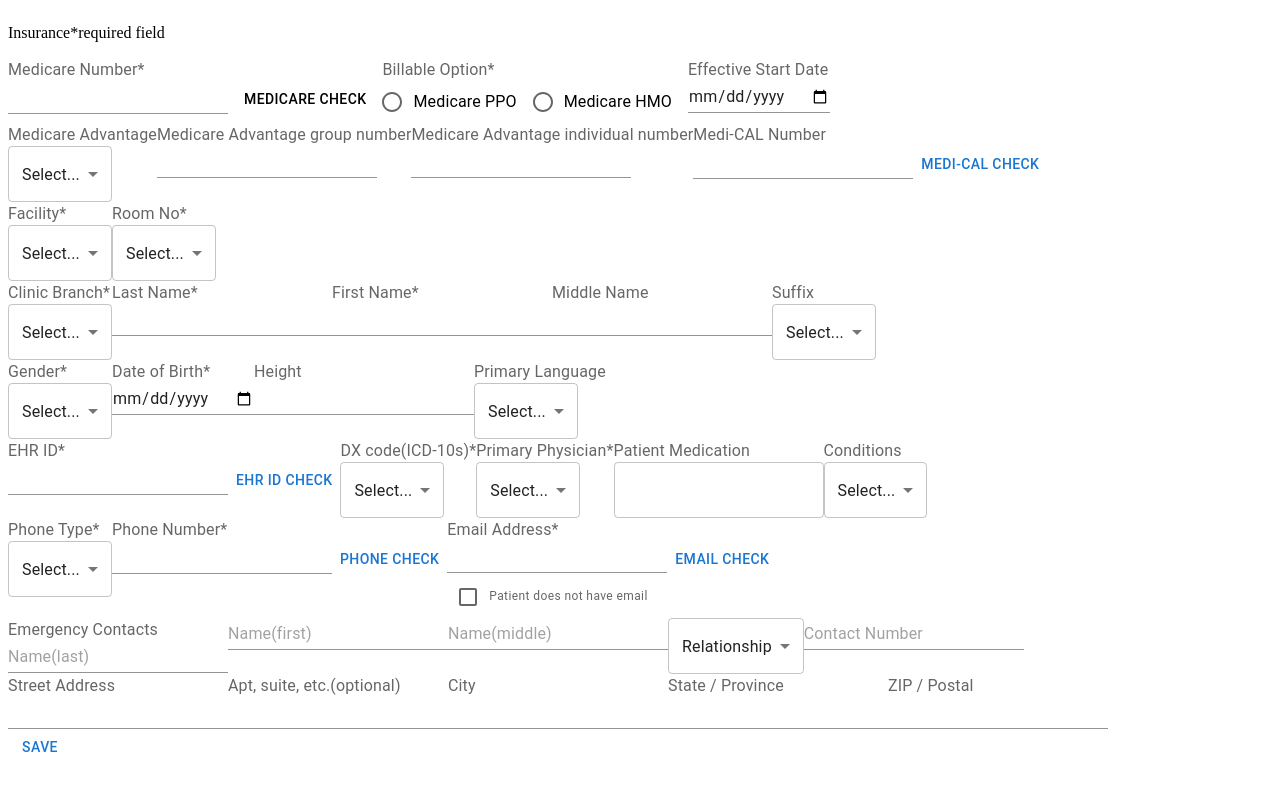
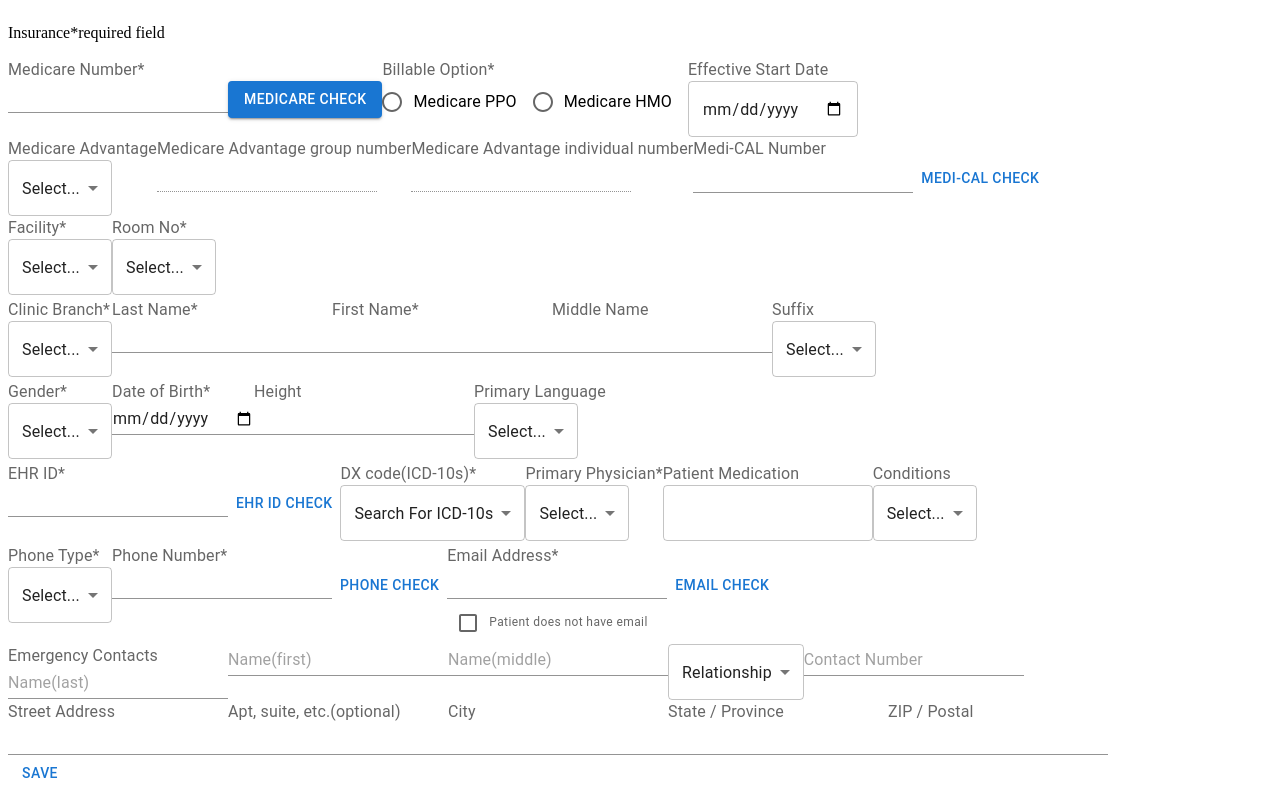
Before and after one commit to jiji-hoon96/hookForm-ex, a React (Vite) app: page /patientCreate-EH in a window 1280 px wide. Built offline with nearby package versions, Linux system fonts and the light colour scheme.

Commit message:
feat: react-hook-form
UI component들을 zod를 resolver로하만든  react-hook-form으로 감싸고
필수인 component 들에게 register를 적용함.

```diff
--- a/src/test2/EH/Schema/InsuranceSchema.ts
+++ b/src/test2/EH/Schema/InsuranceSchema.ts
@@ -7,49 +7,48 @@ export const insuranceSchema = z.object({
 
   unrequiredInput: z.string(),
 
+  emailAddress: z.string().min(1, "This field is required.").email(),
+
+  height: z.string(),
+
   date: z.coerce.date(),
 
-  billableOption: z.enum(["Medicare PPO", "Medicare HMO"], {
-    invalid_type_error: "This field is required.",
-  }),
+  billableOption: z.enum(["Medicare PPO", "Medicare HMO"], {}),
 
   medicareAdvantage: z.enum(["box1", "box2", "box3", "defaultValue"], {
     required_error: "This field is required.",
   }),
 
-  facility: z.enum(["box1", "box2", "box3", "defaultValue"], {
-    required_error: "This field is required.",
+  facility: z.enum(["box1", "box2", "box3"], {
+    message: "This field is required.",
+  }),
+  roomNo: z.enum(["box1", "box2", "box3"], {
+    message: "This field is required.",
   }),
 
-  roomNo: z.enum(["box1", "box2", "box3", "defaultValue"], {
-    required_error: "This field is required.",
-  }),
-
-  clinicBranch: z.enum(["box1", "box2", "box3", "defaultValue"], {
-    required_error: "This field is required.",
+  clinicBranch: z.enum(["box1", "box2", "box3"], {
+    message: "This field is required.",
   }),
 
   suffix: z.enum(["box1", "box2", "box3", "defaultValue"]),
 
-  gender: z.enum(["male", "female", "X", "defaultValue"], {
-    required_error: "This field is required.",
+  gender: z.enum(["male", "female", "X"], {
+    message: "This field is required.",
   }),
 
   primaryLanguage: z.enum(["Korean", "English", "Spanish", "defaultValue"]),
 
-  dXCode: z.enum(["box1", "box2", "box3", "defaultValue"], {
-    required_error: "This field is required.",
+  dXCode: z.enum(["box1", "box2", "box3"], {
+    message: "This field is required.",
   }),
 
-  primaryPhysician: z.enum(["box1", "box2", "box3", "defaultValue"], {
-    required_error: "This field is required.",
+  primaryPhysician: z.enum(["box1", "box2", "box3"], {
+    message: "This field is required.",
   }),
 
   conditions: z.enum(["box1", "box2", "box3", "defaultValue"]),
 
-  phoneType: z.enum(["Home", "Work", "Mobile", "defaultValue"], {
-    required_error: "This field is required.",
+  phoneType: z.enum(["Home", "Work", "Mobile"], {
+    message: "This field is required.",
   }),
-
-  emailAddress: z.string().min(1, "This field is required.").email(),
 });
--- a/src/test2/EH/test2.tsx
+++ b/src/test2/EH/test2.tsx
@@ -10,6 +10,7 @@ import {
   Button,
   TextField,
   Checkbox,
+  FormHelperText,
 } from "@mui/material";
 import { useForm } from "react-hook-form";
 import { InsuranceSchemaType, insuranceSchema } from "./Schema/InsuranceSchema";
@@ -41,7 +42,7 @@ function Test2EH() {
 
   console.log(watch());
   return (
-    <>
+    <form onSubmit={handleSubmit((data) => console.log(data))}>
       <section style={{ display: "flex" }}>
         <p>Insurance</p>
         <p>*required field</p>
@@ -49,8 +50,14 @@ function Test2EH() {
       <section style={{ display: "flex" }}>
         <div>
           <InputLabel>Medicare Number*</InputLabel>
-          <Input required />
-          <Button variant='filled'>Medicare Check</Button>
+          <TextField
+            variant='standard'
+            {...register("requiredInput")}
+            helperText={errors.requiredInput?.message}
+            FormHelperTextProps={{ sx: { color: "red" } }}
+          />
+
+          <Button variant='contained'>Medicare Check</Button>
         </div>
 
         <div>
@@ -62,6 +69,7 @@ function Test2EH() {
                 value={value}
                 control={<Radio />}
                 label={value}
+                {...register("billableOption")}
               />
             ))}
           </RadioGroup>
@@ -69,7 +77,7 @@ function Test2EH() {
 
         <div>
           <InputLabel>Effective Start Date</InputLabel>
-          <Input type='date' />
+          <TextField type='date' />
         </div>
       </section>
       <section style={{ display: "flex" }}>
@@ -89,17 +97,17 @@ function Test2EH() {
 
         <div>
           <InputLabel>Medicare Advantage group number</InputLabel>
-          <Input />
+          <TextField variant='standard' disabled />
         </div>
 
         <div>
           <InputLabel>Medicare Advantage individual number</InputLabel>
-          <Input />
+          <TextField variant='standard' disabled />
         </div>
 
         <div>
           <InputLabel>Medi-CAL Number</InputLabel>
-          <Input />
+          <Input {...register("unrequiredInput")} />
           <Button>Medi-CAL Check</Button>
         </div>
       </section>
@@ -107,7 +115,7 @@ function Test2EH() {
       <section style={{ display: "flex" }}>
         <div>
           <InputLabel>Facility*</InputLabel>
-          <Select defaultValue='defaultValue'>
+          <Select defaultValue='defaultValue' {...register("facility")}>
             <MenuItem disabled value='defaultValue'>
               Select...
             </MenuItem>
@@ -117,11 +125,14 @@ function Test2EH() {
               </MenuItem>
             ))}
           </Select>
+          <FormHelperText sx={{ color: "red" }}>
+            {errors.facility?.message}
+          </FormHelperText>
         </div>
 
         <div>
           <InputLabel>Room No*</InputLabel>
-          <Select defaultValue='defaultValue'>
+          <Select defaultValue='defaultValue' {...register("roomNo")}>
             <MenuItem disabled value='defaultValue'>
               Select...
             </MenuItem>
@@ -131,13 +142,16 @@ function Test2EH() {
               </MenuItem>
             ))}
           </Select>
+          <FormHelperText sx={{ color: "red" }}>
+            {errors.roomNo?.message}
+          </FormHelperText>
         </div>
       </section>
 
       <section style={{ display: "flex" }}>
         <div>
           <InputLabel>Clinic Branch*</InputLabel>
-          <Select defaultValue='defaultValue'>
+          <Select defaultValue='defaultValue' {...register("clinicBranch")}>
             <MenuItem disabled value='defaultValue'>
               Select...
             </MenuItem>
@@ -147,16 +161,29 @@ function Test2EH() {
               </MenuItem>
             ))}
           </Select>
+          <FormHelperText sx={{ color: "red" }}>
+            {errors.clinicBranch?.message}
+          </FormHelperText>
         </div>
 
         <div>
           <InputLabel>Last Name*</InputLabel>
-          <Input />
+          <TextField
+            variant='standard'
+            helperText={errors.requiredInput?.message}
+            FormHelperTextProps={{ sx: { color: "red" } }}
+            {...register("requiredInput")}
+          />
         </div>
 
         <div>
           <InputLabel>First Name*</InputLabel>
-          <Input />
+          <TextField
+            variant='standard'
+            helperText={errors.requiredInput?.message}
+            FormHelperTextProps={{ sx: { color: "red" } }}
+            {...register("requiredInput")}
+          />
         </div>
 
         <div>
@@ -182,7 +209,7 @@ function Test2EH() {
       <section style={{ display: "flex" }}>
         <div>
           <InputLabel>Gender*</InputLabel>
-          <Select defaultValue='defaultValue'>
+          <Select defaultValue='defaultValue' {...register("gender")}>
             <MenuItem disabled value='defaultValue'>
               Select...
             </MenuItem>
@@ -192,16 +219,24 @@ function Test2EH() {
               </MenuItem>
             ))}
           </Select>
+          <FormHelperText sx={{ color: "red" }}>
+            {errors.gender?.message}
+          </FormHelperText>
         </div>
 
         <div>
           <InputLabel>Date of Birth*</InputLabel>
-          <Input type='date' />
+          <Input type='date' {...register("date")} />
         </div>
 
         <div>
           <InputLabel>Height</InputLabel>
-          <Input />
+          <TextField
+            variant='standard'
+            helperText={errors.height?.message}
+            FormHelperTextProps={{ sx: { color: "red" } }}
+            {...register("height")}
+          />
         </div>
 
         <div>
@@ -222,15 +257,20 @@ function Test2EH() {
       <section style={{ display: "flex" }}>
         <div>
           <InputLabel>EHR ID*</InputLabel>
-          <Input />
+          <TextField
+            variant='standard'
+            helperText={errors.requiredInput?.message}
+            FormHelperTextProps={{ sx: { color: "red" } }}
+            {...register("requiredInput")}
+          />
           <Button>EHR ID Check</Button>
         </div>
 
         <div>
           <InputLabel>DX code(ICD-10s)*</InputLabel>
-          <Select defaultValue='defaultValue'>
+          <Select defaultValue='defaultValue' {...register("dXCode")}>
             <MenuItem disabled value='defaultValue'>
-              Select...
+              Search For ICD-10s
             </MenuItem>
             {DXCodeValue.map((value, index) => (
               <MenuItem key={index} value={value}>
@@ -238,11 +278,14 @@ function Test2EH() {
               </MenuItem>
             ))}
           </Select>
+          <FormHelperText sx={{ color: "red" }}>
+            {errors.dXCode?.message}
+          </FormHelperText>
         </div>
 
         <div>
           <InputLabel>Primary Physician*</InputLabel>
-          <Select defaultValue='defaultValue'>
+          <Select defaultValue='defaultValue' {...register("primaryPhysician")}>
             <MenuItem disabled value='defaultValue'>
               Select...
             </MenuItem>
@@ -252,6 +295,9 @@ function Test2EH() {
               </MenuItem>
             ))}
           </Select>
+          <FormHelperText sx={{ color: "red" }}>
+            {errors.primaryPhysician?.message}
+          </FormHelperText>
         </div>
 
         <div>
@@ -277,7 +323,7 @@ function Test2EH() {
       <section style={{ display: "flex" }}>
         <div>
           <InputLabel>Phone Type*</InputLabel>
-          <Select defaultValue='defaultValue'>
+          <Select defaultValue='defaultValue' {...register("phoneType")}>
             <MenuItem disabled value='defaultValue'>
               Select...
             </MenuItem>
@@ -287,11 +333,19 @@ function Test2EH() {
               </MenuItem>
             ))}
           </Select>
+          <FormHelperText sx={{ color: "red" }}>
+            {errors.phoneType?.message}
+          </FormHelperText>
         </div>
 
         <div>
           <InputLabel>Phone Number*</InputLabel>
-          <Input />
+          <TextField
+            variant='standard'
+            helperText={errors.requiredInput?.message}
+            FormHelperTextProps={{ sx: { color: "red" } }}
+            {...register("requiredInput")}
+          />
           <Button>Phone Check</Button>
         </div>
 
@@ -303,8 +357,10 @@ function Test2EH() {
               <>
                 <Checkbox />
                 Patient does not have email
+                {errors.emailAddress?.message}
               </>
             }
+            {...register("emailAddress")}
           />
           <Button>Email Check</Button>
         </div>
@@ -369,70 +425,8 @@ function Test2EH() {
         </div>
       </section>
 
-      <Button>SAVE</Button>
-      {/* <form
-        onSubmit={handleSubmit((data: InsuranceSchemaType) =>
-          console.log(data)
-        )}
-      >
-        <section>
-          <Input
-            {...register("phoneNumber")}
-            onChange={(e) =>
-              (e.target.value = e.target.value.replace(/\D/g, ""))
-            }
-          />
-          <button>중복검사</button>
-
-          {errors.phoneNumber && (
-            <p style={{ color: "red" }}>{errors.phoneNumber.message}</p>
-          )}
-        </section>
-
-        <section>
-          <RadioGroup row>
-            {radioValue.map((value, index) => (
-              <FormControlLabel
-                key={index}
-                value={value}
-                control={<Radio />}
-                label={value}
-                {...register("selectOption")}
-              />
-            ))}
-          </RadioGroup>
-          {errors.selectOption && (
-            <p style={{ color: "red " }}>{errors.selectOption.message}</p>
-          )}
-        </section>
-
-        <section>
-          <Input type='date' {...register("date")} />
-        </section>
-
-        <section>
-
-          {errors.selectBox && (
-            <p style={{ color: "red" }}>{errors.selectBox.message}</p>
-          )}
-        </section>
-
-        <section>
-          <Input
-            {...register("name")}
-            onChange={(e) => {
-              e.target.value = e.target.value.replace(/[^A-Za-z]/g, "");
-            }}
-          />
-          {errors.name && <p style={{ color: "red" }}>{errors.name.message}</p>}
-        </section>
-
-        <section>
-          <button type='reset'>리셋</button>
-          <button type='submit'>제출</button>
-        </section>
-      </form> */}
-    </>
+      <Button type='submit'>SAVE</Button>
+    </form>
   );
 }
 
```
